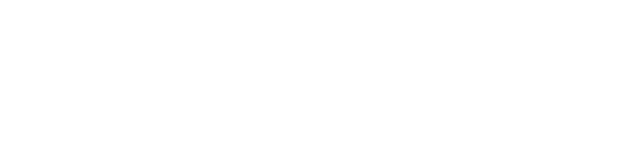
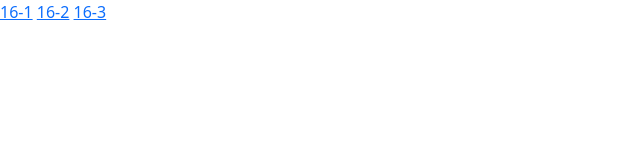
Before and after one commit to strawberrycat1357/web16, a plain HTML site: page index.html in a window 1280 px wide. Shown: the whole page, without its empty margins (0-640 px from the left). Drawn offline with nearby package versions, Linux system fonts and the light colour scheme.

Commit message:
Add files via upload

```diff
--- a/index.html
+++ b/index.html
@@ -9,8 +9,8 @@
 </head>
 
 <body>
-    <a href="https://strawberrycat1357.github.io/web16/16-1.html"></a>
-    <a href="https://strawberrycat1357.github.io/web16/16-2.html"></a>
-   <a href="https://strawberrycat1357.github.io/web16/16-3.html"></a>
+    <a href="https://strawberrycat1357.github.io/web16/16-1.html">16-1</a>
+    <a href="https://strawberrycat1357.github.io/web16/16-2.html">16-2</a>
+   <a href="https://strawberrycat1357.github.io/web16/16-3.html">16-3</a>
 </body>
 </html>
```
